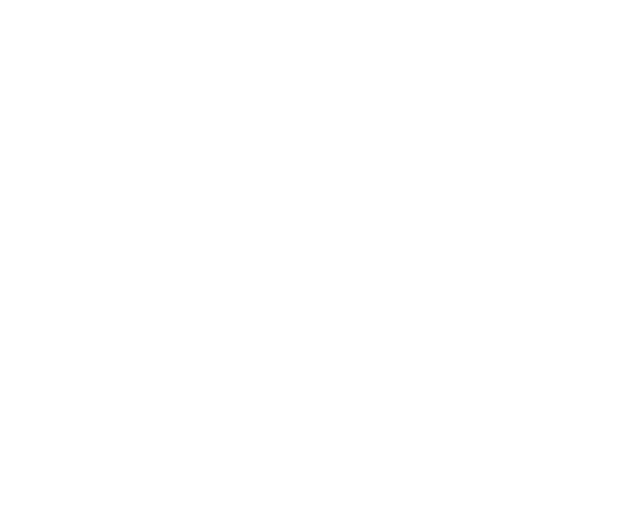
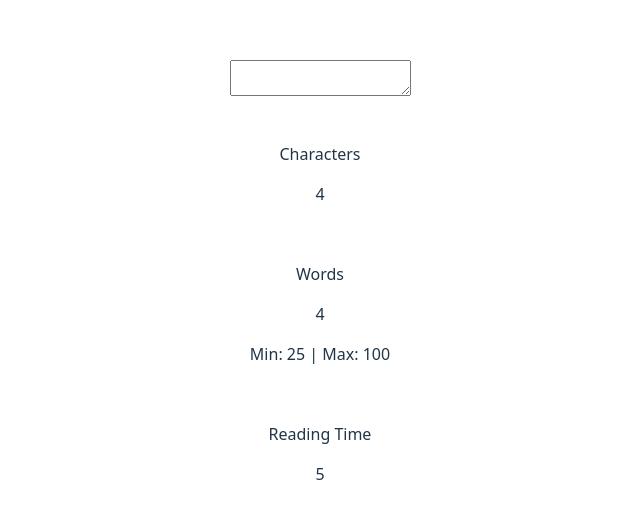
Before and after one commit to ANIO-Official/character-counter, a React (Vite) app: page / in a window 1280 px wide. Shown: the part 107-626 px from the top of the page, without its empty margins (320-960 px from the left). Built offline with nearby package versions, Linux system fonts and the light colour scheme.

Commit message:
Created TextInput and Stats Display Components. Added tester TextStats to preview page display in browser.

```diff
--- a/src/App.tsx
+++ b/src/App.tsx
@@ -1,12 +1,23 @@
 import { useState } from 'react'
 import './App.css'
+import TextInput from './components/TextInput/TextInput'
+import StatsDisplay from './components/StatsDisplay/StatsDisplay'
 
 function App() {
-  const [, ] = useState()
+  const [text, setText] = useState('')
+
+  const handleTextInputChange = (userInput:string) => {
+    setText(userInput)
+  }
 
   return (
     <>
-
+      <TextInput
+        onTextChange={handleTextInputChange}
+      />
+      <StatsDisplay
+      stats={{characterCount:4, wordCount:4, readingTime:5}}
+      />
     </>
   )
 }
--- a/src/components/StatsDisplay/StatsDisplay.tsx
+++ b/src/components/StatsDisplay/StatsDisplay.tsx
@@ -0,0 +1,28 @@
+import type { StatsDisplayProps } from "../../type";
+
+
+export default function StatsDisplay({stats, showReadingTime}:StatsDisplayProps){
+
+    return (
+        <>
+            <div>
+                <div>
+                    <p className="stats-title">Characters</p>
+                    <p className="stats-number">{stats.characterCount}</p>
+                </div>
+                <br/>
+                <div>
+                    <p className="stats-title">Words</p>
+                    <p className="stats-number">{stats.wordCount}</p>
+                    <p className="stats-limit">Min: 25 | Max: 100</p>
+                </div>
+                <br/>
+                <div>
+                    <p className="stats-title">Reading Time</p>
+                    <p className="stats-number">{stats.readingTime}</p>
+                </div>
+            </div>
+            <br/>
+        </>
+    )
+}
--- a/src/components/TextInput/TextInput.tsx
+++ b/src/components/TextInput/TextInput.tsx
@@ -0,0 +1,20 @@
+import type { TextInputProps } from "../../type";
+
+
+export default function TextInput({ onTextChange, placeholder, initialValue }: TextInputProps) {
+
+    const handleChange = (event: React.ChangeEvent<HTMLTextAreaElement>) => {
+        const newValue = event.target.value
+        onTextChange(newValue)
+    }
+
+
+    return (
+        <>
+            <div>
+                <textarea onChange={handleChange} placeholder={placeholder}>{initialValue}</textarea>
+            </div>
+            <br/>
+        </>
+    )
+}
```
